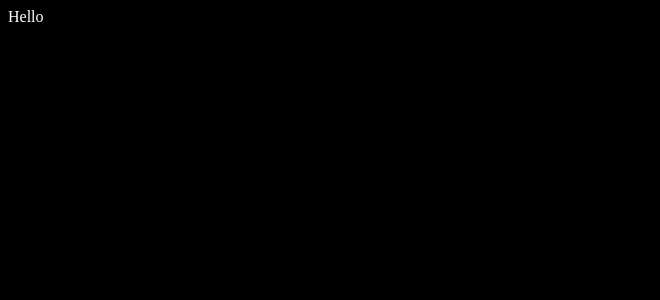
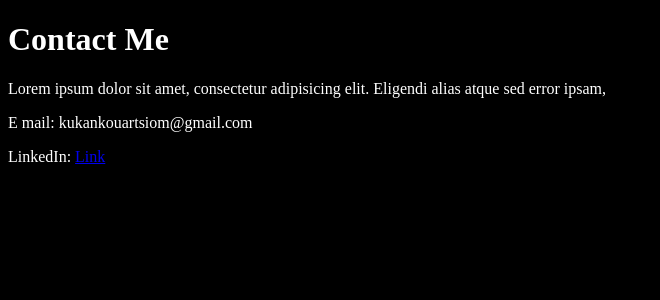
Before and after one commit to ypayel/My_website, a React (Create React App) app in the folder my-website/: page /contact in a window 1280 px wide. Shown: the top 300 px of the page, without its empty margins (0-660 px from the left). Built offline with nearby package versions, Linux system fonts and the light colour scheme.

Commit message:
contact html ready

```diff
--- a/my-website/src/components/Contact/Contact.tsx
+++ b/my-website/src/components/Contact/Contact.tsx
@@ -1,8 +1,12 @@
 export const Contact = () => {
     return (
         <>
-        <div>
-            Hello
+        <div className="contact-conteiner">
+            <h1 className="contact-first-header">Contact Me</h1>
+            <p className="contact-welcometext">Lorem ipsum dolor sit amet, consectetur adipisicing elit. Eligendi alias atque sed error ipsam,
+            </p>
+            <p className="e-mail">E mail: kukankouartsiom@gmail.com</p>
+            <p className="contact-text">LinkedIn: <a href="www.linkedin.com/in/artsiom-kukankou" className="contact-link">Link</a></p>
         </div>
         </>
     )
```
